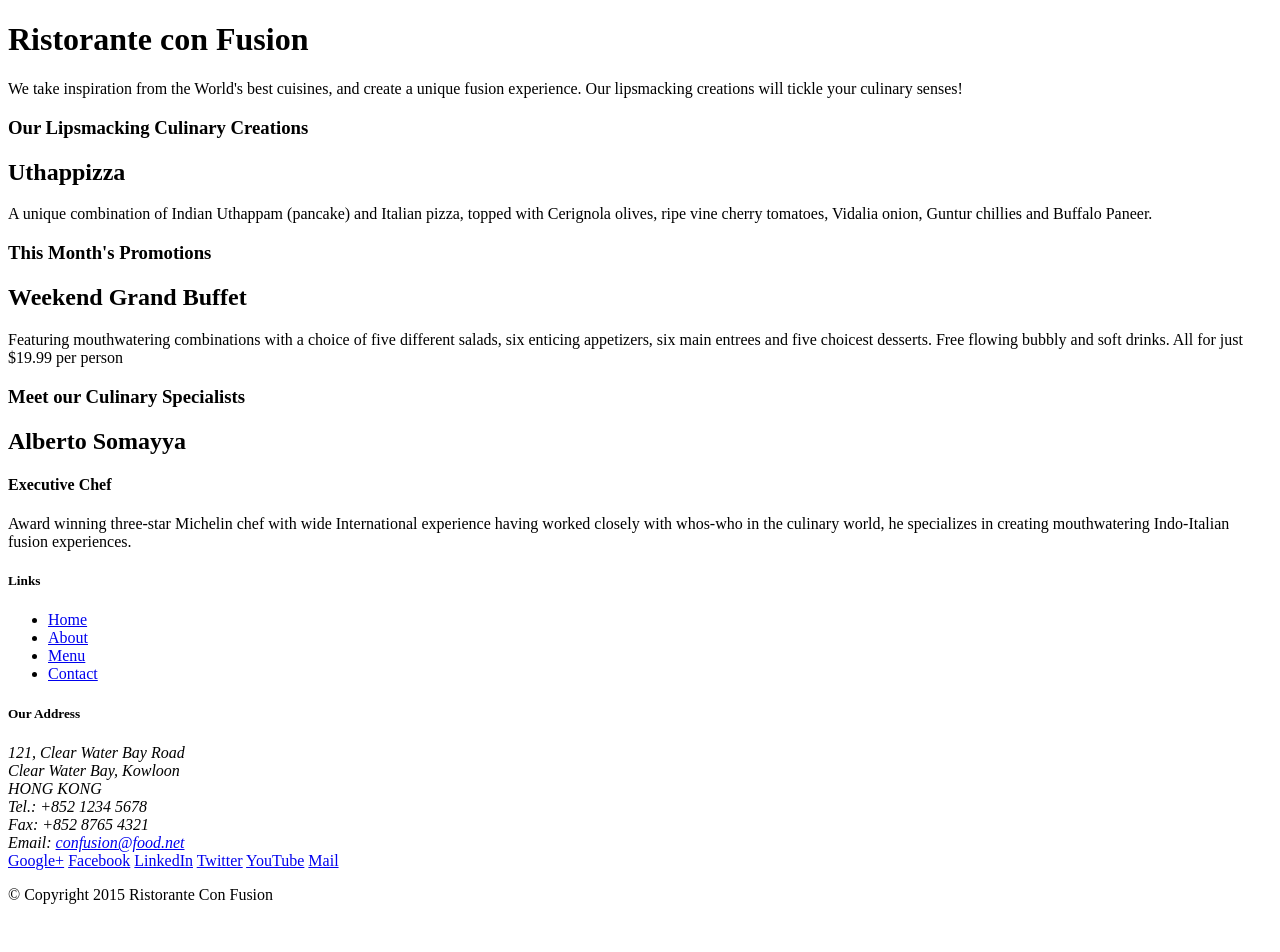
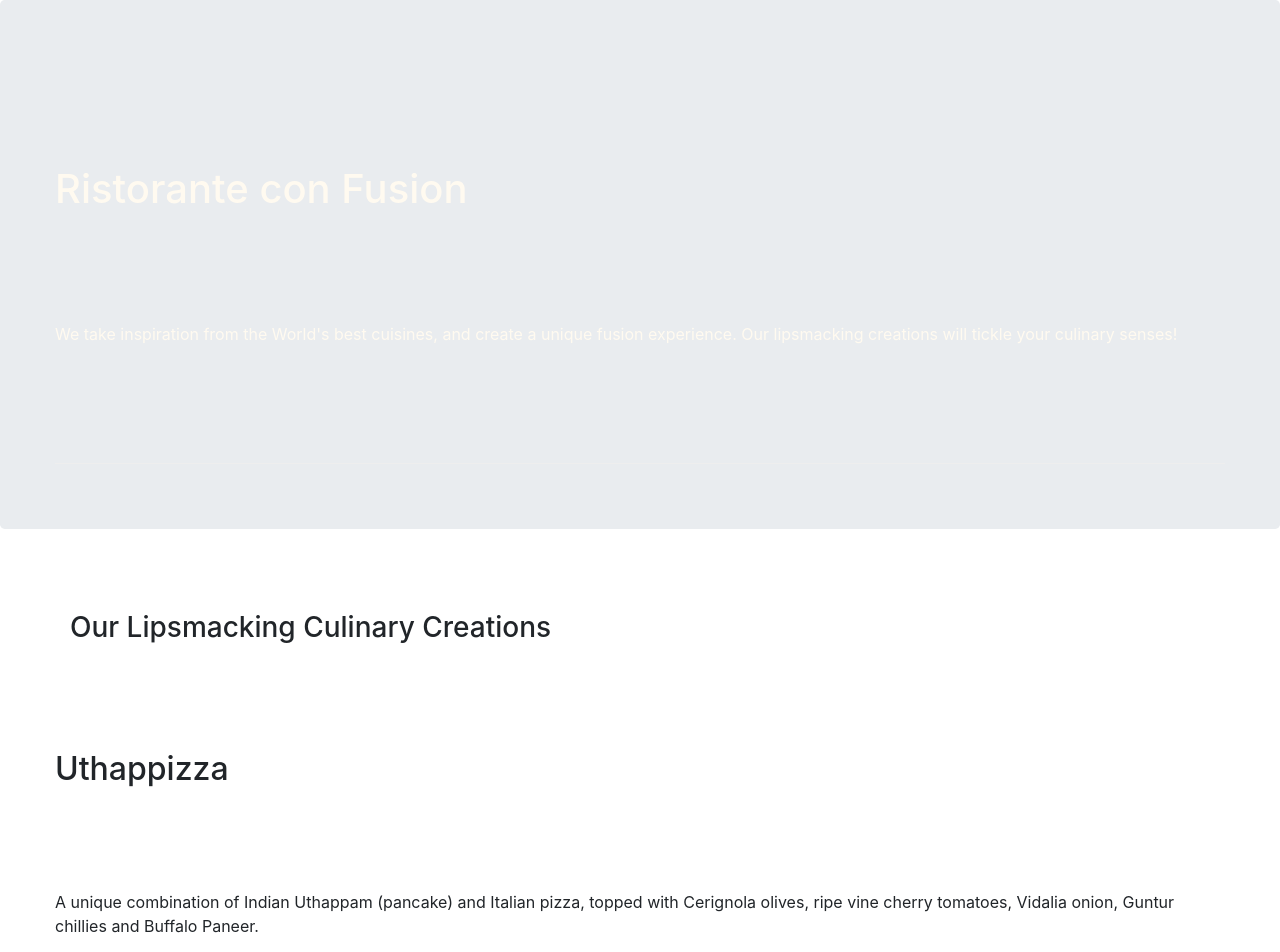
Before and after one commit to MahmoudHassanAli/Bootstrap, a website: page index.html in a window 1280 px wide. Shown: the top 952 px of the page. Before the commit the page ends 920 px from the top, so only its background shows below. Drawn offline with nearby package versions, Linux system fonts and the light colour scheme.

Commit message:
exercise

```diff
--- /dev/null
+++ b/css/style.css
@@ -0,0 +1,29 @@
+.row-header{
+    margin:0px auto;
+    padding:0px;
+}
+
+.row-content {
+    margin:0px auto;
+    padding: 50px 0px 50px 0px;
+    border-bottom: 1px ridge;
+    min-height:400px;
+}
+
+.footer{
+    background-color: #D1C4E9;
+    margin:0px auto;
+    padding: 20px 0px 20px 0px;
+}
+.jumbotron {
+    padding:70px 30px 70px 30px;
+    margin:0px auto;
+    background: #9575CD ;
+    color:floralwhite;
+}
+
+address{
+    font-size:80%;
+    margin:0px;
+    color:#0f0f0f;
+}
--- a/index.html
+++ b/index.html
@@ -1,52 +1,59 @@
 <!DOCTYPE html>
 <html lang="en">
+    <!-- Required meta tags always come first -->
+    <meta charset="utf-8">
+    <meta name="viewport" content="width=device-width, initial-scale=1, shrink-to-fit=no">
+    <meta http-equiv="x-ua-compatible" content="ie=edge">
 
+    <!-- Bootstrap CSS -->
+    <link href="css/style.css" rel="stylesheet">
+    <link rel="stylesheet" href="node_modules/bootstrap/dist/css/bootstrap.min.css">
 <head>
     <title>Ristorante Con Fusion</title>
 </head>
 
 <body>
 
-    <header>
-        <div>
-            <div>
-                <div>
+    <header class = "jumbotron">
+        <div class = "container">
+            <div class="row row-header">
+                <div class="row row-content align-items-center">
                     <h1>Ristorante con Fusion</h1>
                     <p>We take inspiration from the World's best cuisines, and create a unique fusion experience. Our lipsmacking creations will tickle your culinary senses!</p>
                 </div>
-                <div>
+                <div class="col col-sm">
                 </div>
             </div>
         </div>
     </header>
 
-    <div>
-        <div>
-            <div>
+    <div class = "container">
+        <div div class="row row-content">
+            <div >
                 <h3>Our Lipsmacking Culinary Creations</h3>
             </div>
-            <div>
+            <div class="row row-content align-items-center">
                 <h2>Uthappizza</h2>
                 <p>A unique combination of Indian Uthappam (pancake) and Italian pizza, topped with Cerignola olives, ripe vine cherry tomatoes, Vidalia onion, Guntur chillies and Buffalo Paneer.</p>
             </div>
         </div>
 
 
-        <div>
-            <div>
+        <div class="row row-content">
+            <div class="col-sm-4 col-md-3">
                 <h3>This Month's Promotions</h3>
             </div>
-            <div>
+            <div class="row row-content align-items-center">
                 <h2>Weekend Grand Buffet</h2>
                 <p>Featuring mouthwatering combinations with a choice of five different salads, six enticing appetizers, six main entrees and five choicest desserts. Free flowing bubbly and soft drinks. All for just $19.99 per person </p>
             </div>
         </div>
 
-        <div>
-            <div>
+        <div class="row row-content">
+            <div class="col-sm-4 col-md-3">
                 <h3>Meet our Culinary Specialists</h3>
             </div>
-            <div>
+            <div class="row row-content align-items-center">
                 <h2>Alberto Somayya</h2>
                 <h4>Executive Chef</h4>
                 <p>Award winning three-star Michelin chef with wide International experience having worked closely with whos-who in the culinary world, he specializes in creating mouthwatering Indo-Italian fusion experiences. </p>
@@ -55,18 +62,18 @@
     </div>
 
     <footer>
-        <div>
-            <div>
-                <div>
+        <div class="container">
+            <div class="row row-footer">
+                <div class="col-sm-4 col-md-3 flex-last" >
                     <h5>Links</h5>
-                    <ul>
+                    <ul class="list-unstyled">
                         <li><a href="#">Home</a></li>
                         <li><a href="#">About</a></li>
                         <li><a href="#">Menu</a></li>
                         <li><a href="#">Contact</a></li>
                     </ul>
                 </div>
-                <div>
+                <div class="col-6 col-sm-5">
                     <h5>Our Address</h5>
                     <address>
 		              121, Clear Water Bay Road<br>
@@ -77,8 +84,8 @@
 		              Email: <a href="mailto:confusion@food.net">confusion@food.net</a>
 		           </address>
                 </div>
-                <div>
-                    <div>
+                <div class="col col-sm-4 align-self-center">
+                    <div style="text-align:center">
                         <a href="http://google.com/+">Google+</a>
                         <a href="http://www.facebook.com/profile.php?id=">Facebook</a>
                         <a href="http://www.linkedin.com/in/">LinkedIn</a>
@@ -88,14 +95,17 @@
                     </div>
                 </div>
            </div>
-           <div>
-                <div>
+           <div class="row justify-content-center">
+                <div class="col-auto">
                     <p>© Copyright 2015 Ristorante Con Fusion</p>
                 </div>
            </div>
         </div>
     </footer>
-
+    <!-- jQuery first, then Tether, then Bootstrap JS. -->
+    <script src="node_modules/jquery/dist/jquery.min.js"></script>
+    <script src="node_modules/tether/dist/js/tether.min.js"></script>
+    <script src="node_modules/bootstrap/dist/js/bootstrap.min.js"></script>
 </body>
 
 </html>
--- a/package.json
+++ b/package.json
@@ -10,7 +10,10 @@
   },
   "author": "",
   "license": "ISC",
-    "devDependencies": {
+  "devDependencies": {
     "lite-server": "^2.2.2"
+  },
+  "dependencies": {
+    "bootstrap": "^4.0.0-alpha.6"
   }
 }
```
Also changed, not shown: aboutus.html (added, +110 -0 lines), week1-1.png (added), week1-2.png (added), 2 other files.
